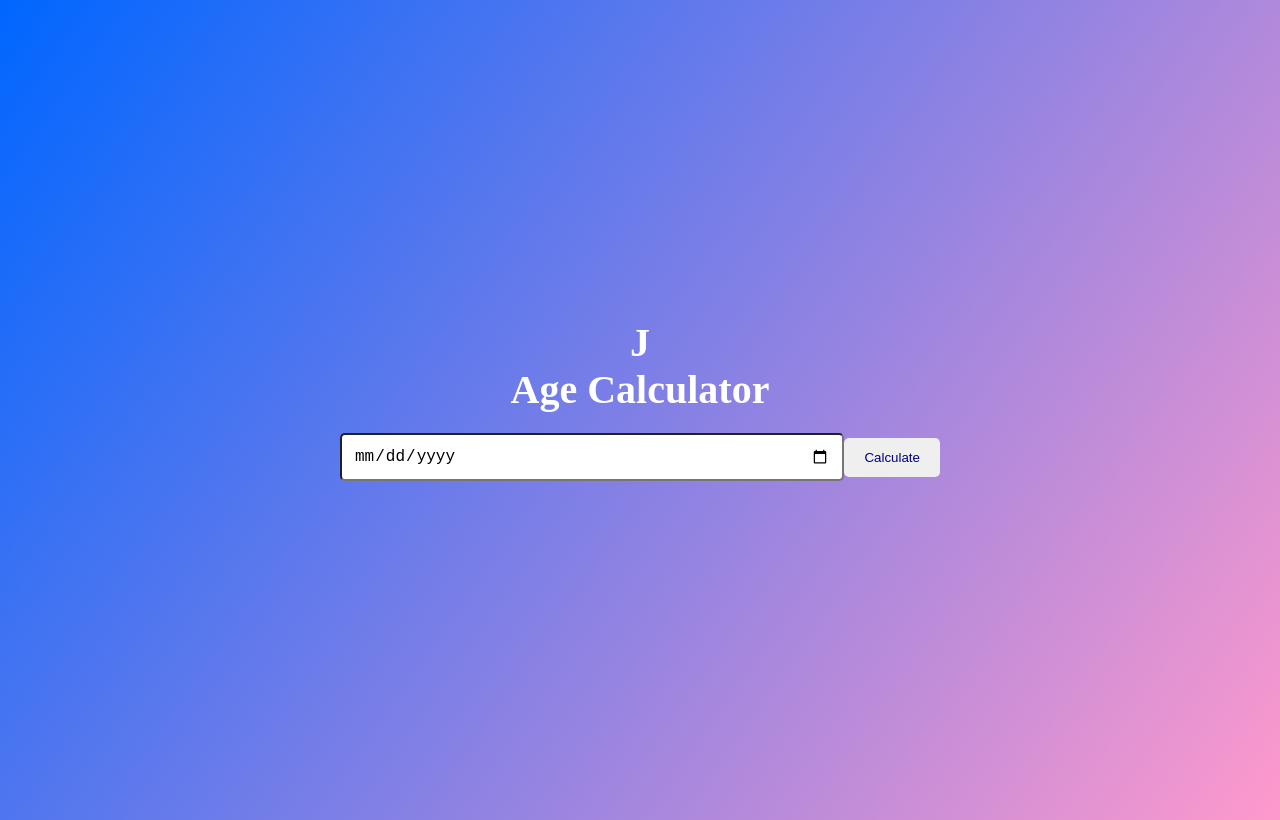
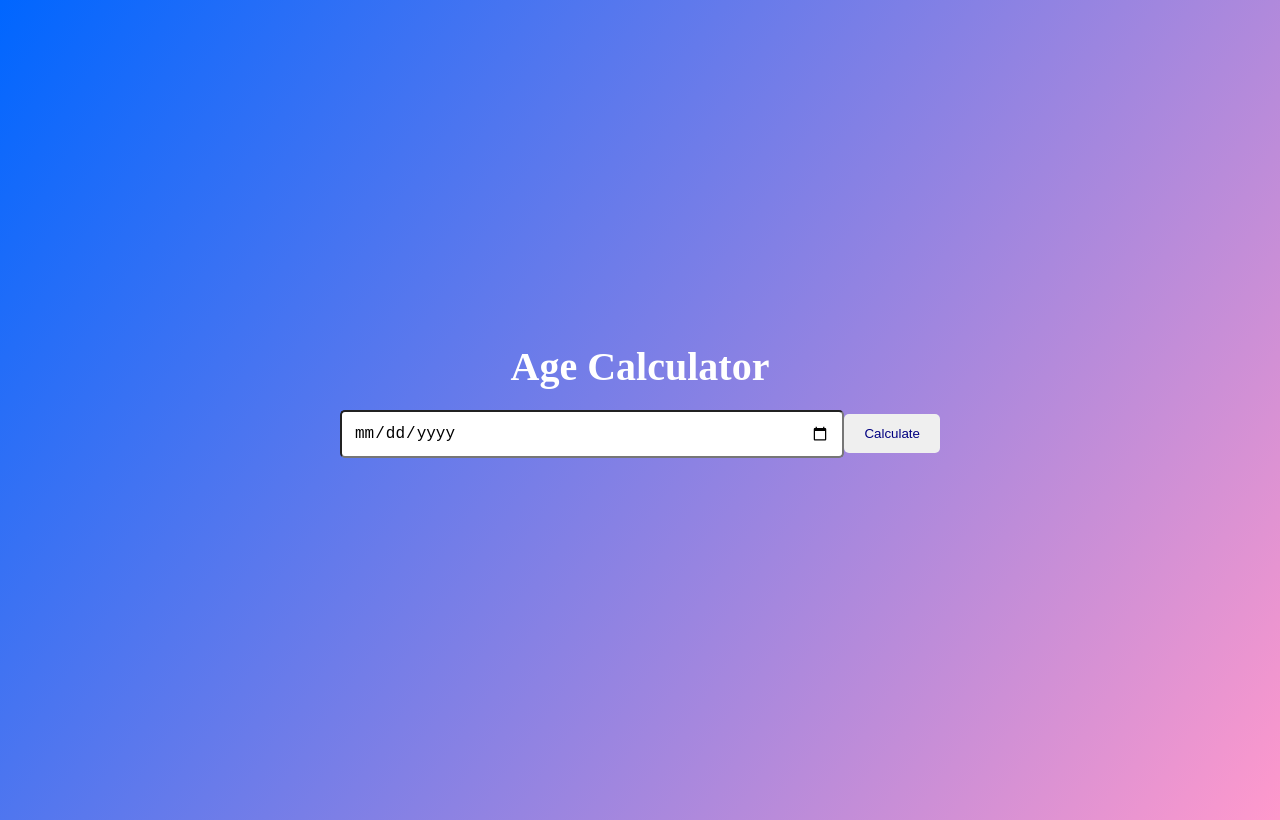
Before and after one commit to nettemrahul/Project, a plain HTML site: page index.html in a window 1280 px wide. Drawn offline with Linux system fonts and the light colour scheme.

Commit message:
Updated index.html

```diff
--- a/index.html
+++ b/index.html
@@ -9,7 +9,7 @@
 <body>
 <div class="container">
     <div class="calculator">
-        <h1>J<br> <span>Age Calculator</span></h1>
+        <h1><span>Age Calculator</span></h1>
         <div class="input-box">
             <input type="date" id="date">
                 <button onclick="calculateAge()">Calculate</button>
```
